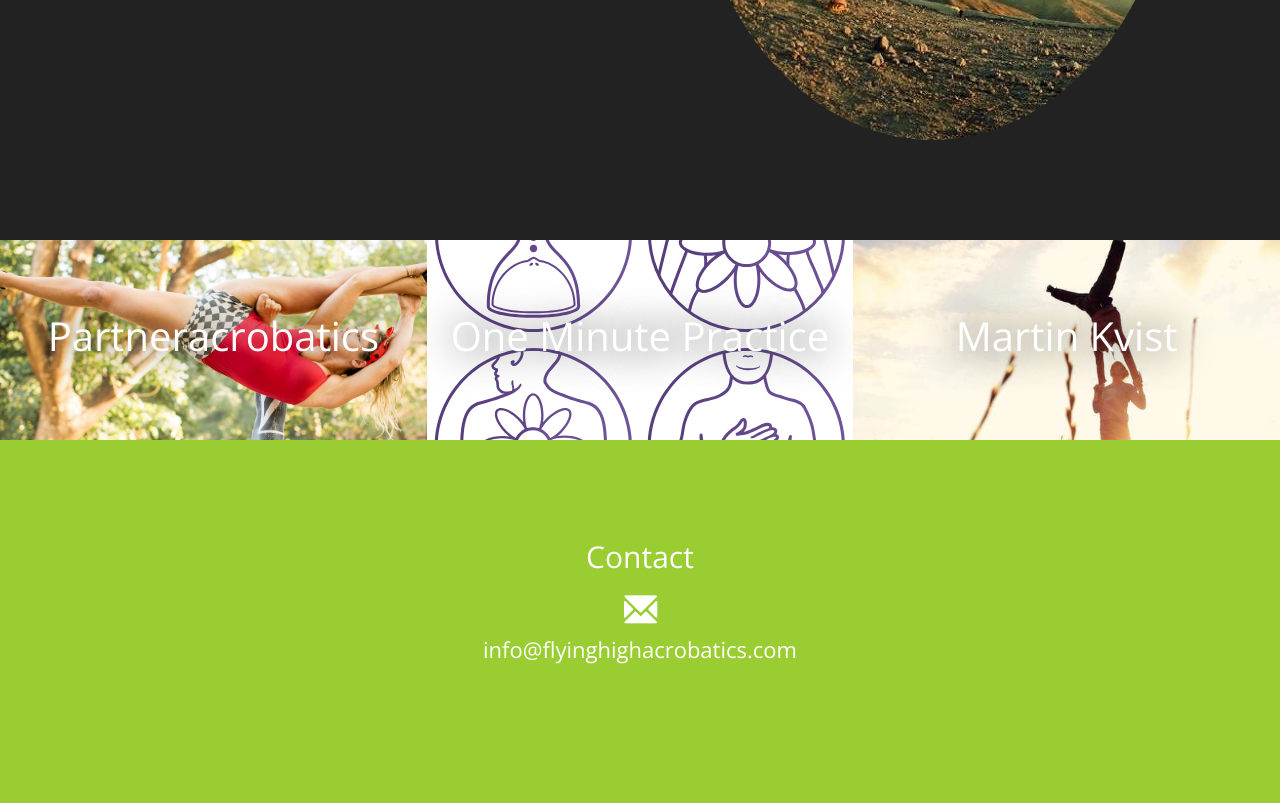
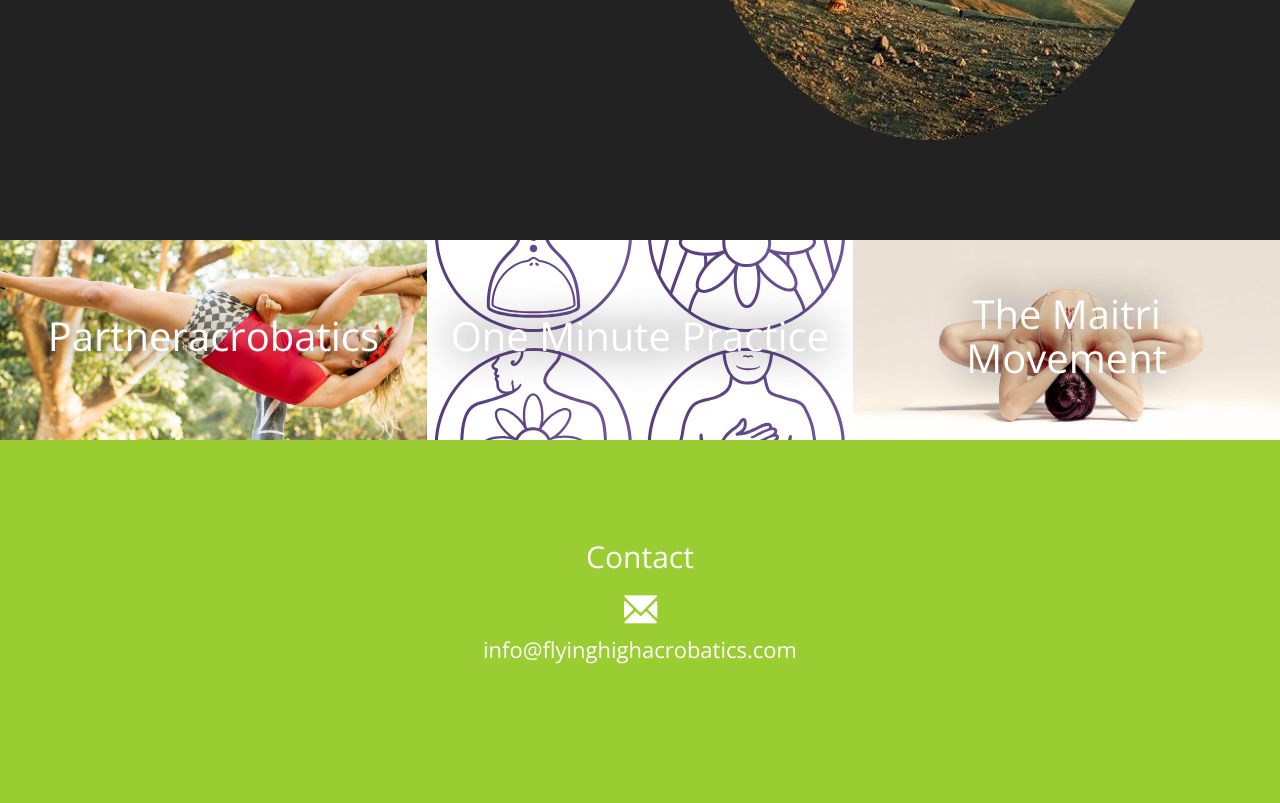
Before and after one commit to flyinghighacrobatics/flying-high, a PHP site: page / in a window 1280 px wide. Shown: the part 2569-3372 px from the top of the page. Run offline with PHP 8.4, Linux system fonts and the light colour scheme; some libraries are stand-ins or nearby versions.

Commit message:
Changed promo 3 to maitri

```diff
--- a/index.php
+++ b/index.php
@@ -95,10 +95,10 @@ include('header.php');
  				</div>
              </a>
 
- 			<a href="http://martinkvist.dk/">
+ 			<a href="http://www.themaitrimovement.com/">
  				<div class="col-md-4 promo-item item-3">
  					<h3>
- 					Martin Kvist
+ 					The Maitri Movement
  					</h3>
  				</div>
              </a>
```
Also changed, not shown: images/promo/item3.jpg, images/promo/profile.jpg (added).
